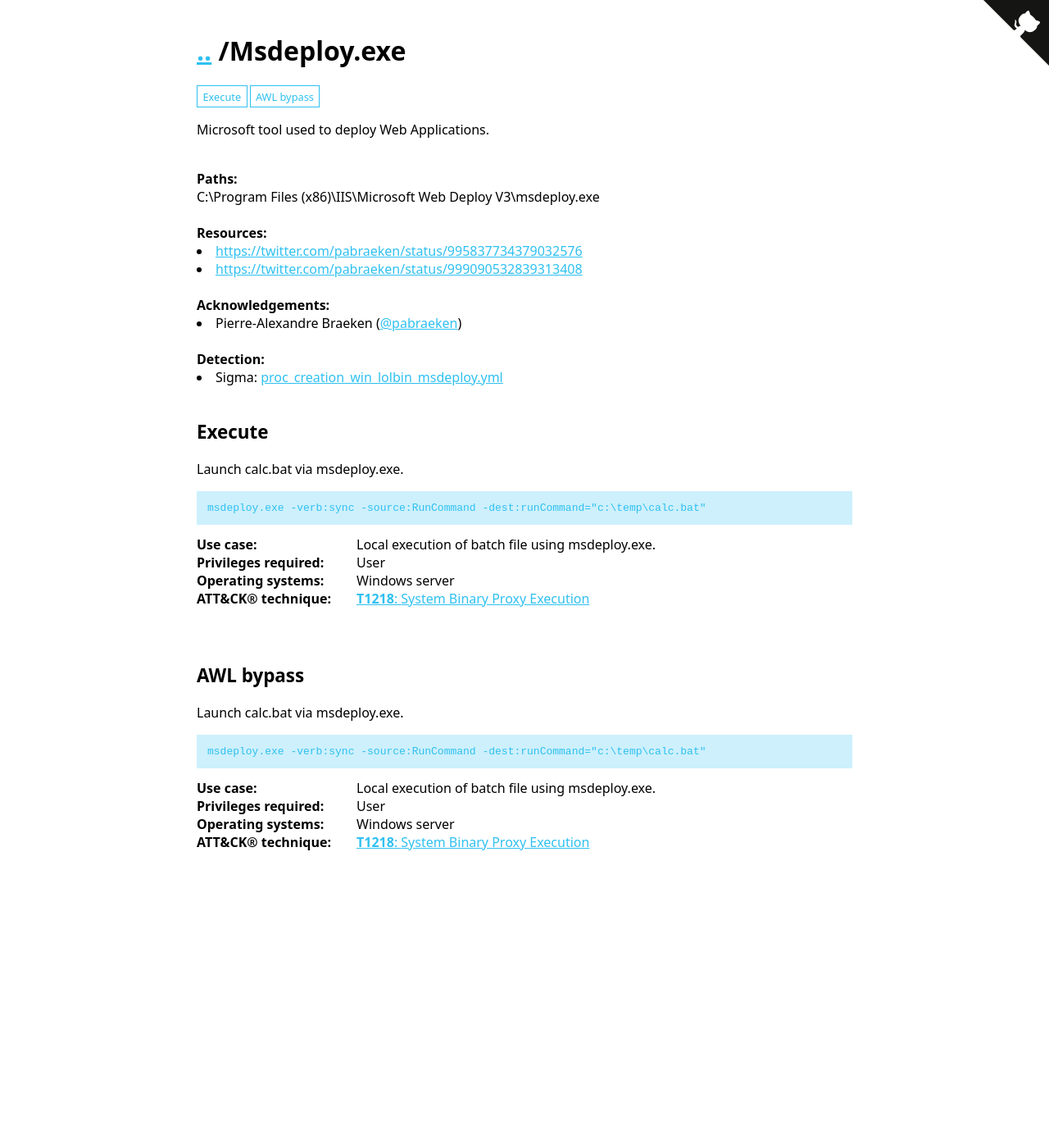
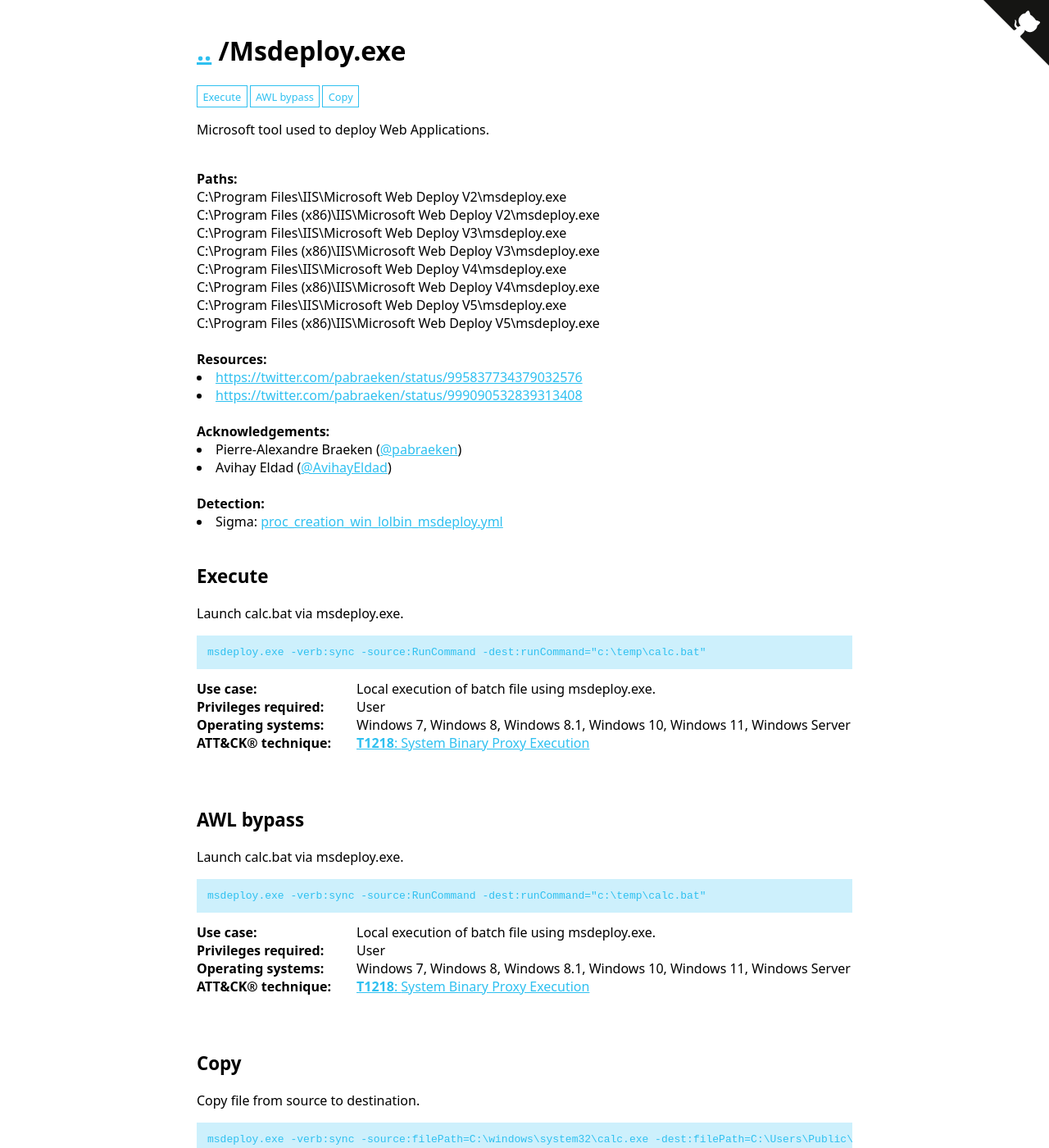
Before and after one commit to LOLBAS-Project/LOLBAS-Project.github.io, a Jekyll site: the page built from _lolbas/OtherMSBinaries/Msdeploy.md, in a window 1280 px wide and 1400 px high. Shown: the whole window at 82% size. Built offline with Jekyll 4.4.1, drawn with Linux system fonts in a browser that asks for light colours; some of the changed text lies outside the part shown.

Commit message:
Applying update LOLBAS-Project/LOLBAS@da4f6e54078ee8214d873594f35d9de95970fa85

```diff
--- a/_lolbas/OtherMSBinaries/Msdeploy.md
+++ b/_lolbas/OtherMSBinaries/Msdeploy.md
@@ -10,16 +10,30 @@ Commands:
     Category: Execute
     Privileges: User
     MitreID: T1218
-    OperatingSystem: Windows server
+    OperatingSystem: Windows 7, Windows 8, Windows 8.1, Windows 10, Windows 11, Windows Server
   - Command: msdeploy.exe -verb:sync -source:RunCommand -dest:runCommand="c:\temp\calc.bat"
     Description: Launch calc.bat via msdeploy.exe.
     Usecase: Local execution of batch file using msdeploy.exe.
     Category: AWL Bypass
     Privileges: User
     MitreID: T1218
-    OperatingSystem: Windows server
+    OperatingSystem: Windows 7, Windows 8, Windows 8.1, Windows 10, Windows 11, Windows Server
+  - Command: msdeploy.exe -verb:sync -source:filePath=C:\windows\system32\calc.exe -dest:filePath=C:\Users\Public\calc.exe
+    Description: Copy file from source to destination.
+    Usecase: Copy file.
+    Category: Copy
+    Privileges: User
+    MitreID: T1105
+    OperatingSystem: Windows 7, Windows 8, Windows 8.1, Windows 10, Windows 11, Windows Server
 Full_Path:
+  - Path: C:\Program Files\IIS\Microsoft Web Deploy V2\msdeploy.exe
+  - Path: C:\Program Files (x86)\IIS\Microsoft Web Deploy V2\msdeploy.exe
+  - Path: C:\Program Files\IIS\Microsoft Web Deploy V3\msdeploy.exe
   - Path: C:\Program Files (x86)\IIS\Microsoft Web Deploy V3\msdeploy.exe
+  - Path: C:\Program Files\IIS\Microsoft Web Deploy V4\msdeploy.exe
+  - Path: C:\Program Files (x86)\IIS\Microsoft Web Deploy V4\msdeploy.exe
+  - Path: C:\Program Files\IIS\Microsoft Web Deploy V5\msdeploy.exe
+  - Path: C:\Program Files (x86)\IIS\Microsoft Web Deploy V5\msdeploy.exe
 Code_Sample:
   - Code:
 Detection:
@@ -30,4 +44,6 @@ Resources:
 Acknowledgement:
   - Person: Pierre-Alexandre Braeken
     Handle: '@pabraeken'
+  - Person: Avihay Eldad
+    Handle: '@AvihayEldad'
 ---
```
